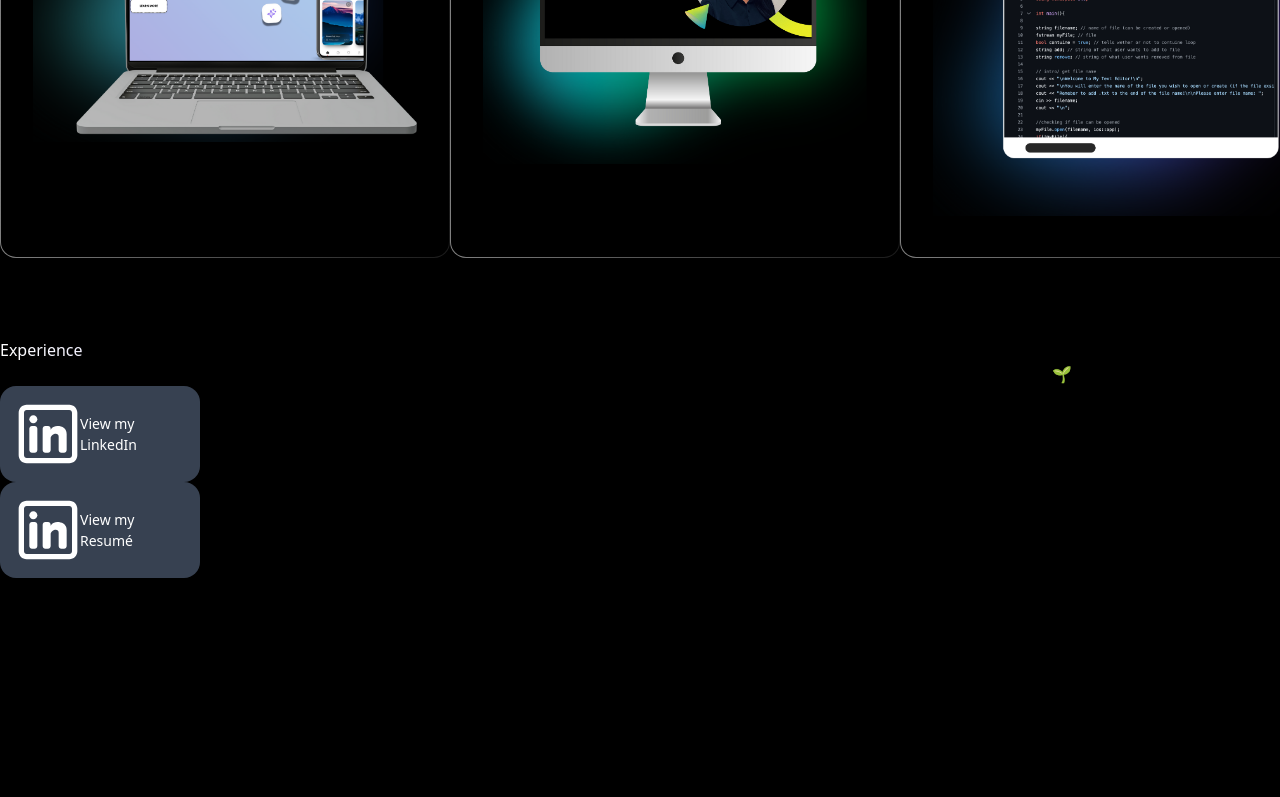
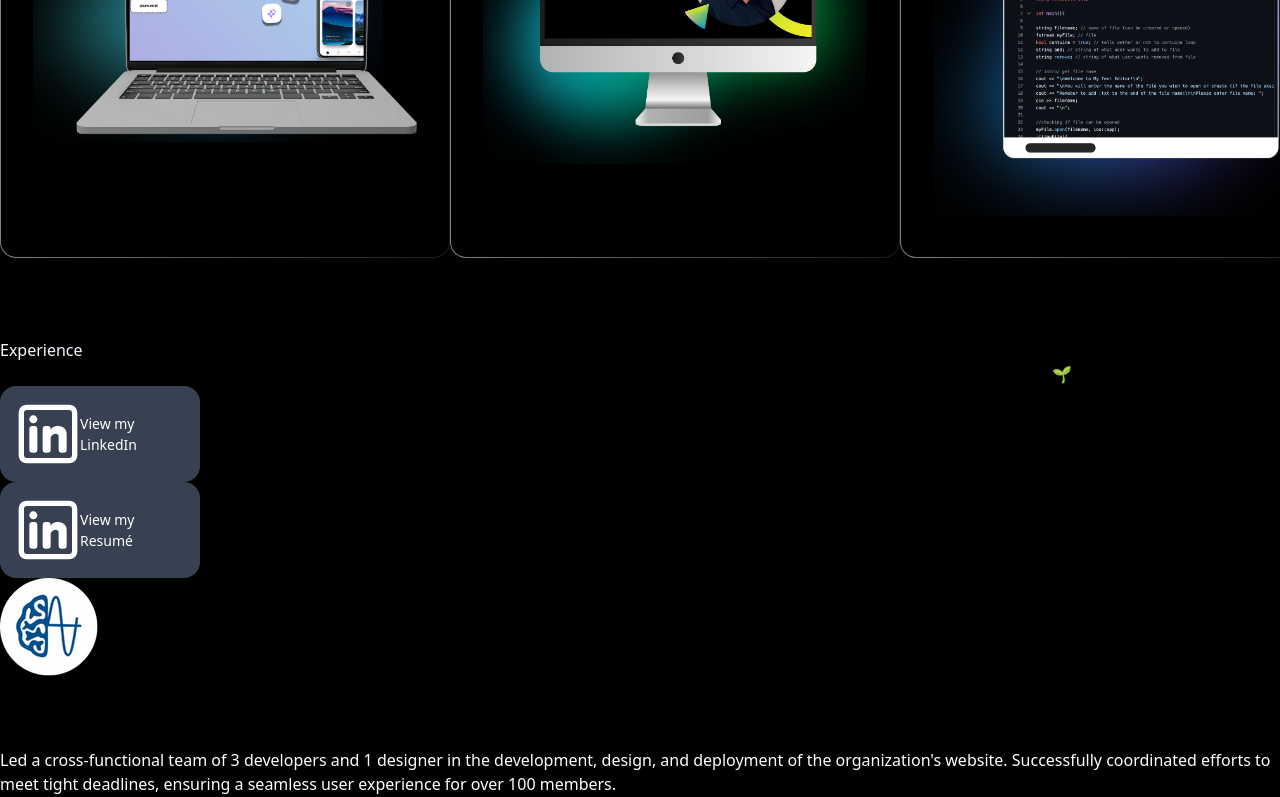
Before and after one commit to Kylie-Lallak/personal-website-fall2024, a React (Vite) app: page / in a window 1280 px wide. Shown: the part 2000-2797 px from the top of the page. Built offline with nearby package versions, Linux system fonts and the light colour scheme.

Commit message:
inital experince info text

```diff
--- a/src/components/Experience.jsx
+++ b/src/components/Experience.jsx
@@ -1,6 +1,7 @@
 import React from 'react'
 import '../styles/Experience.css'
 import LinkedIn from '../../public/images/linkedin.svg'
+import Neuro from '../../public/images/neruo.png'
 
 export default function Experience() {
     return (
@@ -19,8 +20,60 @@
             </div>
 
 
+            <div className='w-[40%] ml-10'>
+                <div className='flex items-center gap-4'>
+                    <img src={Neuro} className='w-[70px]' />
+                    <h1 className='text-white text-4xl font-bold '>Neurotech@Davis</h1>
+
+                </div>
+                <div className='flex items-center justify-between bg-slate-800'> <h2 className='text-white' >Project Manger</h2> <h3 className='text-gray-600'> June 2024 - Present</h3> </div>
+
+                <ul className='ex-ul ml-10'>
+                    <li>Led a cross-functional team of 3 developers and 1 designer in the development, design, and deployment of the organization's website. Successfully coordinated efforts to meet tight deadlines, ensuring a seamless user experience for over 100 members.</li>
+                    <li>Devloped using React.js Javascript, CSS, Tailwind CSS</li>
+                    <li>Website coming soon 😊</li>
+                </ul>
+
+                <div className='flex items-center justify-between bg-slate-800'> <h2 className='text-white' >Project Member</h2> <h3 className='text-gray-600'> Oct 2023 - June 2024</h3> </div>
+
+                <ul className='ex-ul ml-10'>
+                    <li>Led a cross-functional team of 3 developers and 1 designer in the development, design, and deployment of the organization's website. Successfully coordinated efforts to meet tight deadlines, ensuring a seamless user experience for over 100 members.</li>
+                    <li>Devloped using React.js Javascript, CSS, Tailwind CSS</li>
+                    <li>Website coming soon 😊</li>
+                </ul>
+
+            </div>
 
 
-        </div>
+
+            <div className='w-[40%] ml-10'>
+                <div className='flex items-center gap-4'>
+                    <img src={Neuro} className='w-[70px]' />
+                    <h1 className='text-white text-4xl font-bold '>Neurotech@Davis</h1>
+
+                </div>
+                <div className='flex items-center justify-between bg-slate-800'> <h2 className='text-white' >Project Manger</h2> <h3 className='text-gray-600'> June 2024 - Present</h3> </div>
+
+                <ul className='ex-ul ml-10'>
+                    <li>Led a cross-functional team of 3 developers and 1 designer in the development, design, and deployment of the organization's website. Successfully coordinated efforts to meet tight deadlines, ensuring a seamless user experience for over 100 members.</li>
+                    <li>Devloped using React.js Javascript, CSS, Tailwind CSS</li>
+                    <li>Website coming soon 😊</li>
+                </ul>
+
+                <div className='flex items-center justify-between bg-slate-800'> <h2 className='text-white' >Project Member</h2> <h3 className='text-gray-600'> Oct 2023 - June 2024</h3> </div>
+
+                <ul className='ex-ul ml-10'>
+                    <li>Led a cross-functional team of 3 developers and 1 designer in the development, design, and deployment of the organization's website. Successfully coordinated efforts to meet tight deadlines, ensuring a seamless user experience for over 100 members.</li>
+                    <li>Devloped using React.js Javascript, CSS, Tailwind CSS</li>
+                    <li>Website coming soon 😊</li>
+                </ul>
+
+            </div>
+
+
+
+
+
+        </div >
     )
 }
--- a/src/styles/Experience.css
+++ b/src/styles/Experience.css
@@ -32,3 +32,9 @@
 .ex-btn:hover {
     background-color: rgb(60, 60, 60);
 }
+
+.ex-ul {
+    list-style-type: disc;
+    /* or square, circle, etc. */
+    color: white
+}
```
Also changed, not shown: public/images/neruo.png (added).
